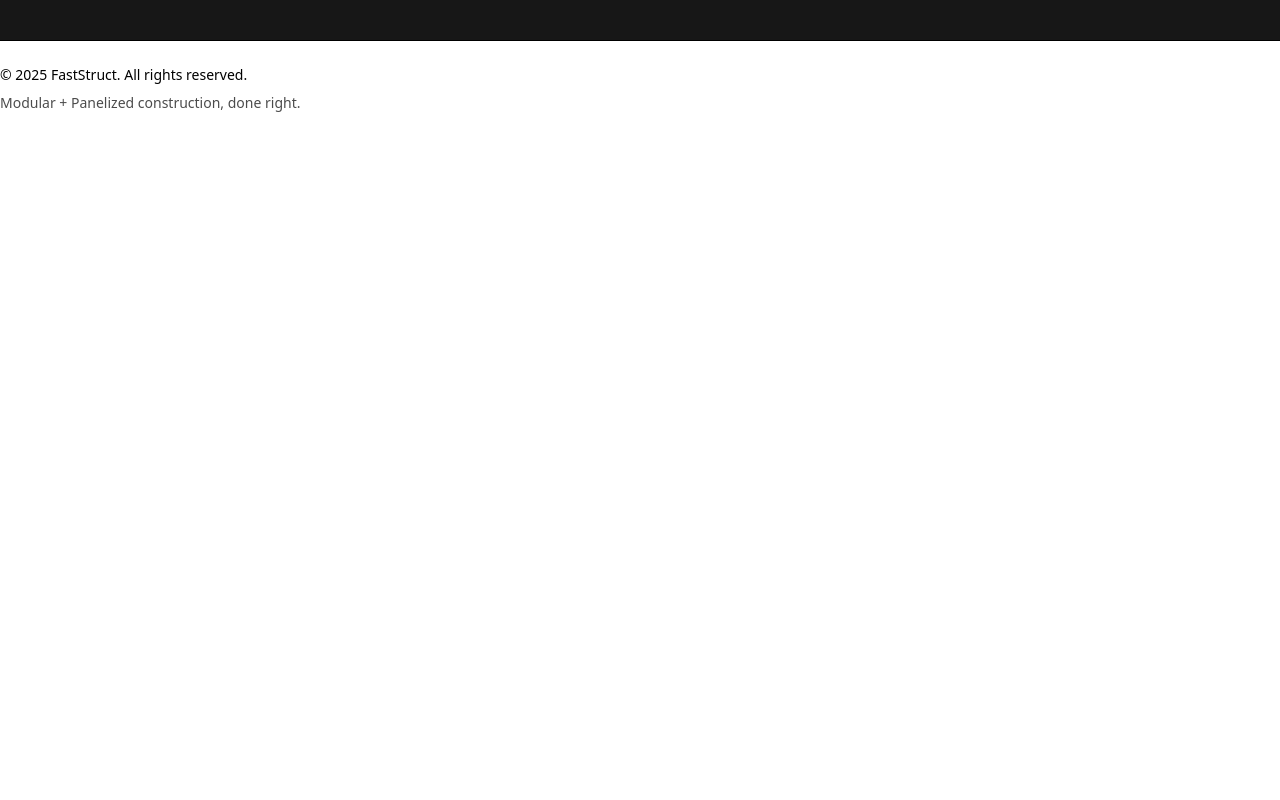
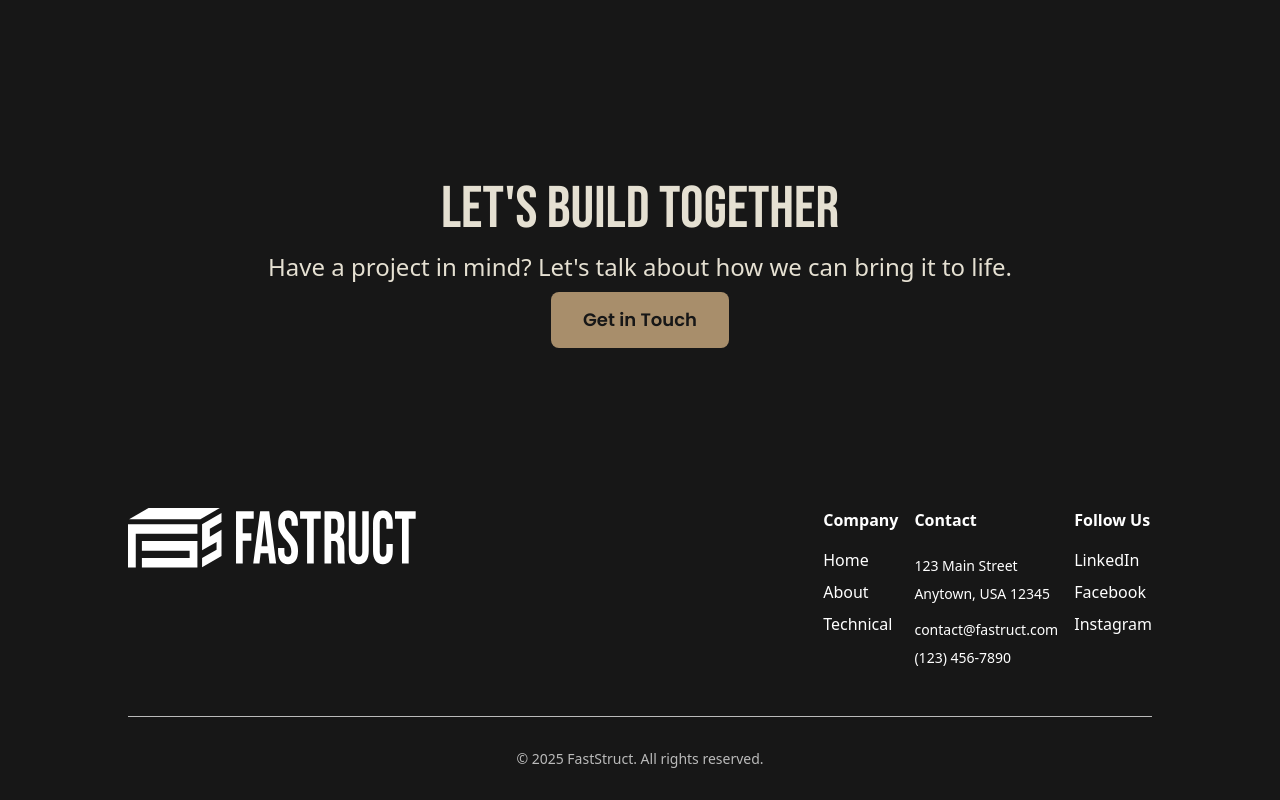
Before and after one commit to NetanelSegal/fastruct, a Next.js app: page /components-review in a window 1280 px wide. Shown: the part 2460-3260 px from the top of the page. Before the commit the page ends 2629 px from the top, so only its background shows below. Built offline with nearby package versions, Linux system fonts and the light colour scheme.

Commit message:
updated footer to match website styles

```diff
--- a/src/app/page.tsx
+++ b/src/app/page.tsx
@@ -49,9 +49,6 @@ const HomePage = async () => {
 
       {/* FAQ Section */}
       <FAQSection {...content.faq} />
-
-      {/* Contact Form Section */}
-      <ContactFormSection />
     </div>
   );
 };
--- a/src/components/Footer.tsx
+++ b/src/components/Footer.tsx
@@ -1,14 +1,112 @@
-export default function Footer() {
+import { ROUTES } from '@/lib/routes';
+import FastructLogo from './FastructLogo';
+import Link from 'next/link';
+import { Section } from './Section';
+import { Button } from './Button';
+
+const LetsBuildTogetherCTA = () => {
   return (
-    <footer className='border-t text-sm'>
-      <div className='container flex flex-col gap-2 py-6'>
-        <div>
-          © {new Date().getFullYear()} FastStruct. All rights reserved.
+    <div className='flex flex-col gap-2 text-center'>
+      <h2 className='text-h2 font-bebas text-light'>
+        Let&apos;s build together
+      </h2>
+      <p className='text-h6 text-light'>
+        Have a project in mind? Let&apos;s talk about how we can bring it to
+        life.
+      </p>
+      <Link href='/contact'>
+        <Button variant='primary' size='lg' hoverTransition='lift'>
+          Get in Touch
+        </Button>
+      </Link>
+    </div>
+  );
+};
+
+const FooterLinksAndContact = () => {
+  const footerLinks = ROUTES.filter((route) => !route.isButton);
+  return (
+    <div className='flex flex-col gap-4 md:flex-row'>
+      <div>
+        <h3 className='font-semibold'>Company</h3>
+        <ul className='mt-4 space-y-2'>
+          {footerLinks.map((route) => (
+            <li key={route.href}>
+              <Link
+                href={route.href}
+                className='hover:text-accent transition-colors'>
+                {route.title}
+              </Link>
+            </li>
+          ))}
+        </ul>
+      </div>
+
+      {/* Contact Information */}
+      <div className='flex flex-col gap-2'>
+        <h3 className='font-semibold'>Contact</h3>
+        <ul className='mt-4 space-y-2 text-sm'>
+          <li>123 Main Street</li>
+          <li>Anytown, USA 12345</li>
+          <li className='pt-2'>
+            <a
+              href='mailto:contact@fastruct.com'
+              className='hover:text-accent transition-colors'>
+              contact@fastruct.com
+            </a>
+          </li>
+          <li>
+            <a
+              href='tel:+1234567890'
+              className='hover:text-accent transition-colors'>
+              (123) 456-7890
+            </a>
+          </li>
+        </ul>
+      </div>
+
+      {/* Social Media */}
+      <div>
+        <h3 className='font-semibold'>Follow Us</h3>
+        <ul className='mt-4 space-y-2'>
+          <li>
+            <a href='#' className='hover:text-accent transition-colors'>
+              LinkedIn
+            </a>
+          </li>
+          <li>
+            <a href='#' className='hover:text-accent transition-colors'>
+              Facebook
+            </a>
+          </li>
+          <li>
+            <a href='#' className='hover:text-accent transition-colors'>
+              Instagram
+            </a>
+          </li>
+        </ul>
+      </div>
+    </div>
+  );
+};
+
+const Footer = () => {
+  return (
+    <footer className='bg-dark text-white'>
+      <Section className='flex flex-col gap-6'>
+        <LetsBuildTogetherCTA />
+        <div className='section-padding'>
+          <div className='flex flex-col items-start gap-8 md:flex-row md:justify-between'>
+            <FastructLogo color='white' height='60' />
+            <FooterLinksAndContact />
+          </div>
+          <div className='border-cream/20 mt-12 border-t pt-8 text-center text-sm opacity-70'>
+            © {new Date().getFullYear()} FastStruct. All rights reserved.
+          </div>
         </div>
-        <div className='opacity-70'>
-          Modular + Panelized construction, done right.
-        </div>
-      </div>
+      </Section>
     </footer>
   );
-}
+};
+
+export default Footer;
```
Also changed, not shown: readme.txt (deleted), 1 other file (tests, documents, lock files or other folders).
